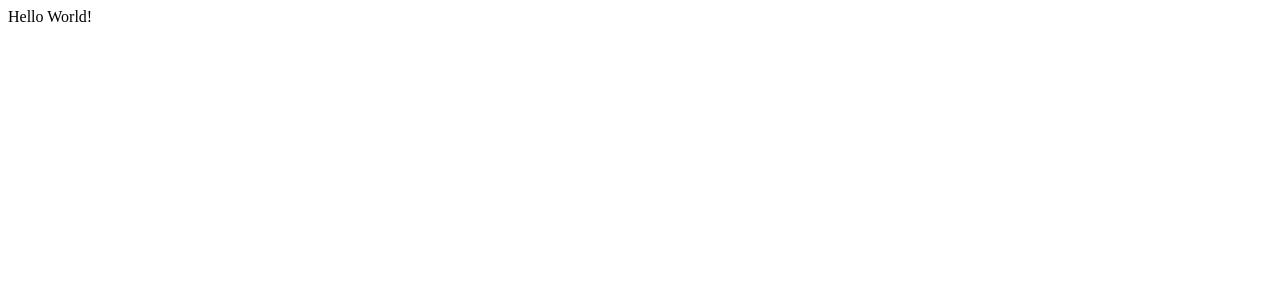
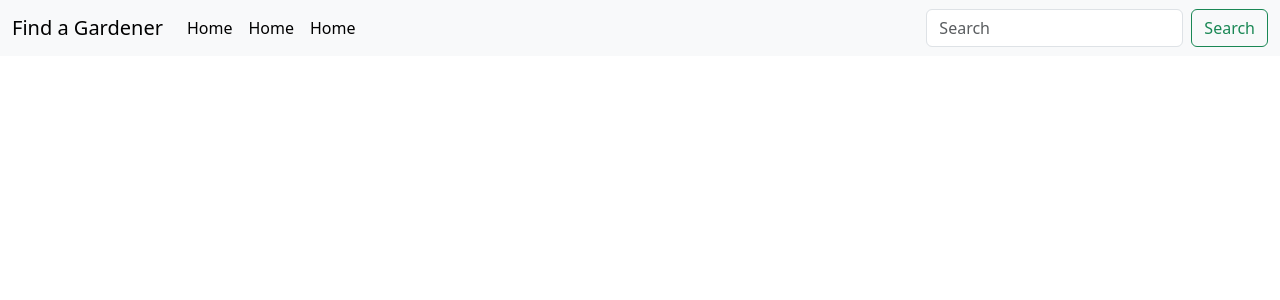
Before and after one commit to paddyw11/find-a-gardener, a Flask app: page / in a window 1280 px wide. Before the commit the part shown is almost empty. Shown: the top 300 px of the page. Run offline with Flask 3, Linux system fonts and the light colour scheme.

Commit message:
added navbar on base.html

```diff
--- a/findagardener/templates/base.html
+++ b/findagardener/templates/base.html
@@ -3,9 +3,40 @@
 <head>
     <meta charset="UTF-8">
     <meta name="viewport" content="width=device-width, initial-scale=1.0">
+    <link href="https://cdn.jsdelivr.net/npm/bootstrap@5.3.3/dist/css/bootstrap.min.css" rel="stylesheet" integrity="sha384-QWTKZyjpPEjISv5WaRU9OFeRpok6YctnYmDr5pNlyT2bRjXh0JMhjY6hW+ALEwIH" crossorigin="anonymous" type="text/css">
+    <link rel="stylesheet" href="{{ url_for('static', filename='css/style.css') }}" type="text/css">
     <title>Find a Gardener</title>
 </head>
 <body>
-     Hello World!
+     <header>
+        <nav class="navbar navbar-expand-lg bg-body-tertiary">
+            <div class="container-fluid">
+              <button class="navbar-toggler" type="button" data-bs-toggle="collapse" data-bs-target="#navbarTogglerDemo01" aria-controls="navbarTogglerDemo01" aria-expanded="false" aria-label="Toggle navigation">
+                <span class="navbar-toggler-icon"></span>
+              </button>
+              <div class="collapse navbar-collapse" id="navbarTogglerDemo01">
+                <a class="navbar-brand" href="{{ url_for('home') }}">Find a Gardener</a>
+                <ul class="navbar-nav me-auto mb-2 mb-lg-0">
+                  <li class="nav-item">
+                    <a class="nav-link active" aria-current="page" href="{{ url_for('home') }}">Home</a>
+                  </li>
+                  <li class="nav-item">
+                    <a class="nav-link active" aria-current="page" href="{{ url_for('home') }}">Home</a>
+                  </li>
+                  <li class="nav-item">
+                    <a class="nav-link active" aria-current="page" href="{{ url_for('home') }}">Home</a>
+                  </li>
+                </ul>
+                <form class="d-flex" role="search">
+                  <input class="form-control me-2" type="search" placeholder="Search" aria-label="Search">
+                  <button class="btn btn-outline-success" type="submit">Search</button>
+                </form>
+              </div>
+            </div>
+          </nav>
+     </header>
+
+     <script src="https://cdn.jsdelivr.net/npm/bootstrap@5.3.3/dist/js/bootstrap.bundle.min.js" integrity="sha384-YvpcrYf0tY3lHB60NNkmXc5s9fDVZLESaAA55NDzOxhy9GkcIdslK1eN7N6jIeHz" crossorigin="anonymous"></script>
+     <script src="{{ url_for('static', filename='js/script.js') }}"></script>
 </body>
 </html>
```
Also changed, not shown: findagardener/static/css/style.css (added), findagardener/static/js/script.js (added).
